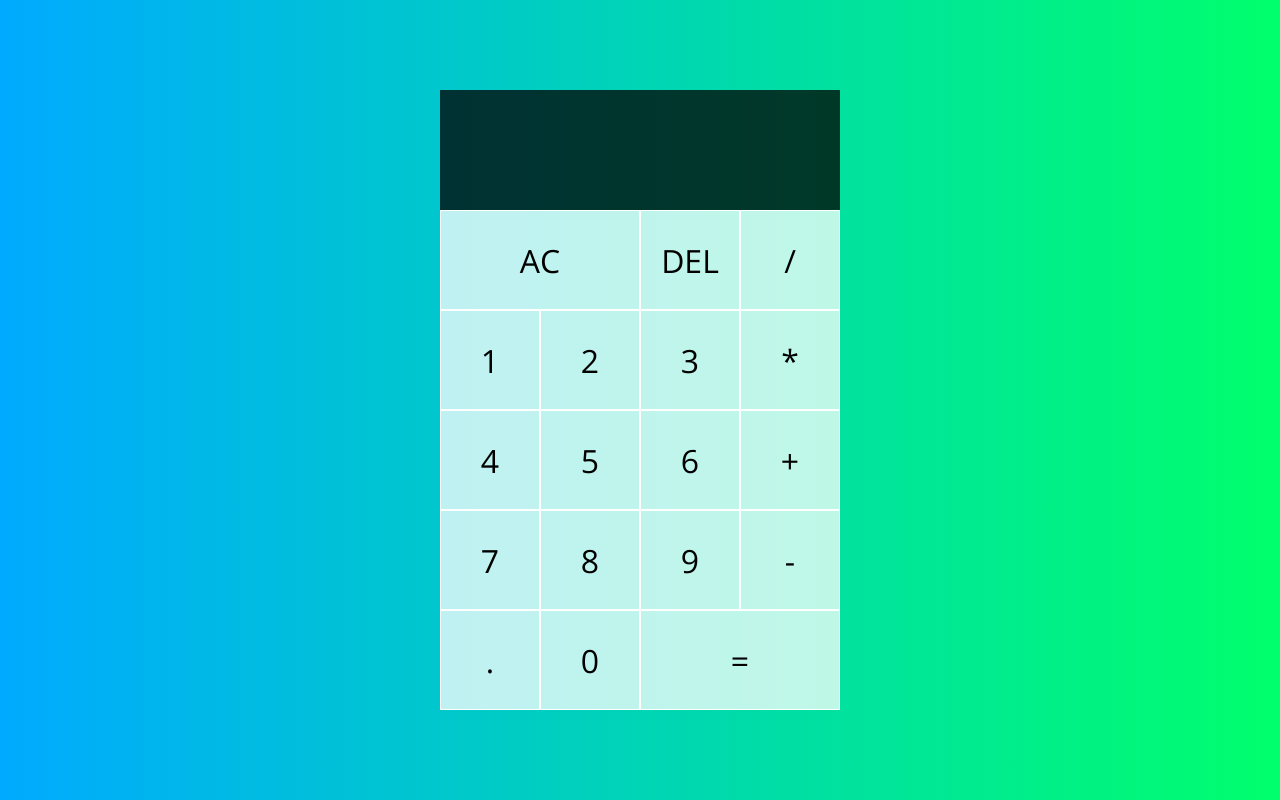
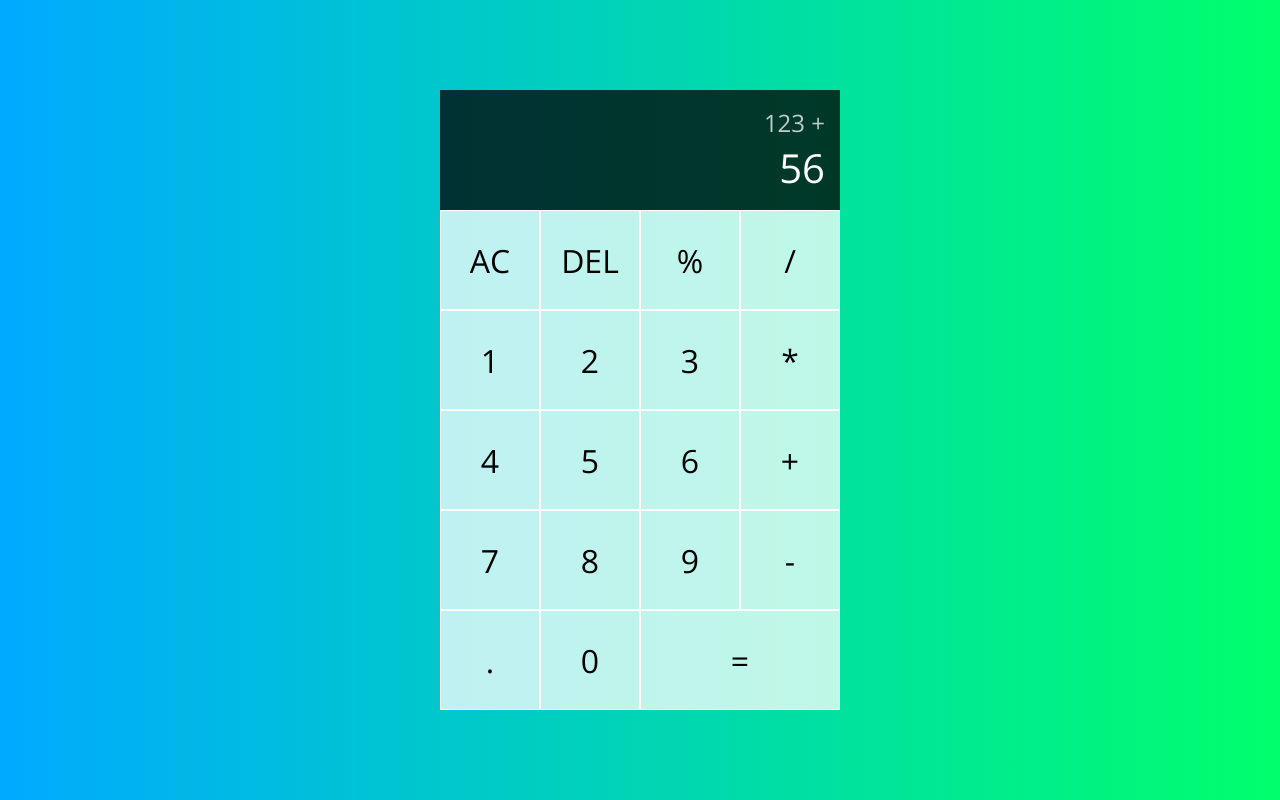
Before and after one commit to johnlombardi389/calculator, a plain HTML site: page index.html in a window 1280 px wide. Drawn offline with nearby package versions, Linux system fonts and the light colour scheme.

Commit message:
Completed styling of number display area

```diff
--- a/index.html
+++ b/index.html
@@ -17,11 +17,12 @@
 
   <div class="calc-grid">
     <div class="display">
-      <div class="prev-operand"></div>
-      <div class="current-operand"></div>
+      <div class="prev-operand">123 +</div>
+      <div class="current-operand">56</div>
     </div>
-    <button class="span-two">AC</button>
+    <button>AC</button>
     <button>DEL</button>
+    <button>%</button>
     <button>/</button>
     <button>1</button>
     <button>2</button>
--- a/style.css
+++ b/style.css
@@ -10,6 +10,7 @@ body {
   background: linear-gradient(to right, #00AAFF, #00FF6C);
 }
 
+/* Calculator Buttons */
 .calc-grid {
   display: grid;
   justify-content: center;
@@ -35,6 +36,7 @@ body {
   grid-column: span 2;
 }
 
+/* Number Display */
 .display {
   grid-column: 1 / -1;
   background-color: rgba(0, 0, 0, 0.75);
@@ -46,3 +48,13 @@ body {
   word-wrap: break-word;
   word-break: break-all;
 }
+
+.display .prev-operand {
+  color: rgba(255, 255, 255, 0.75);
+  font-size: 1.5rem;
+}
+
+.display .current-operand {
+  color: white;
+  font-size: 2.5rem;
+}
```
